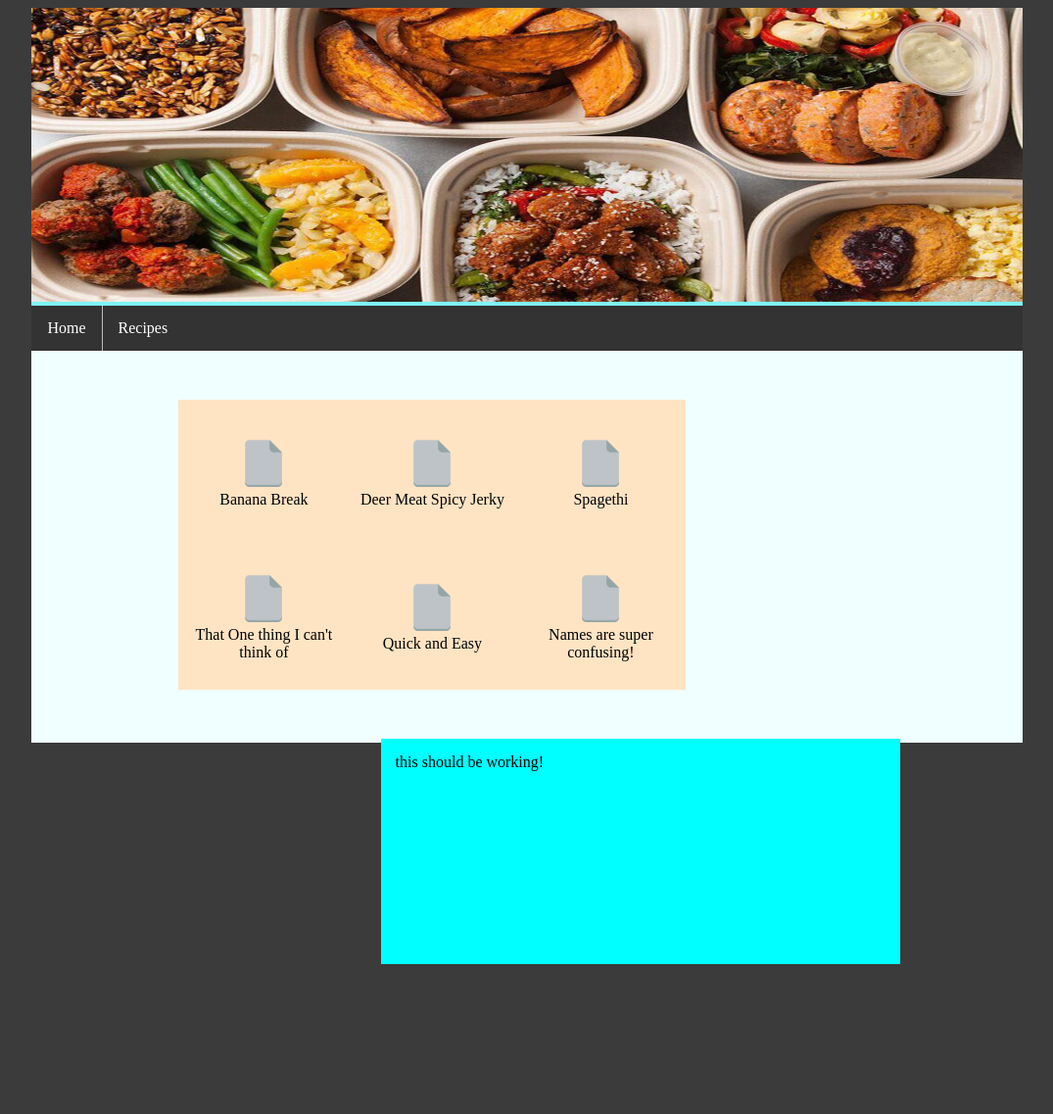
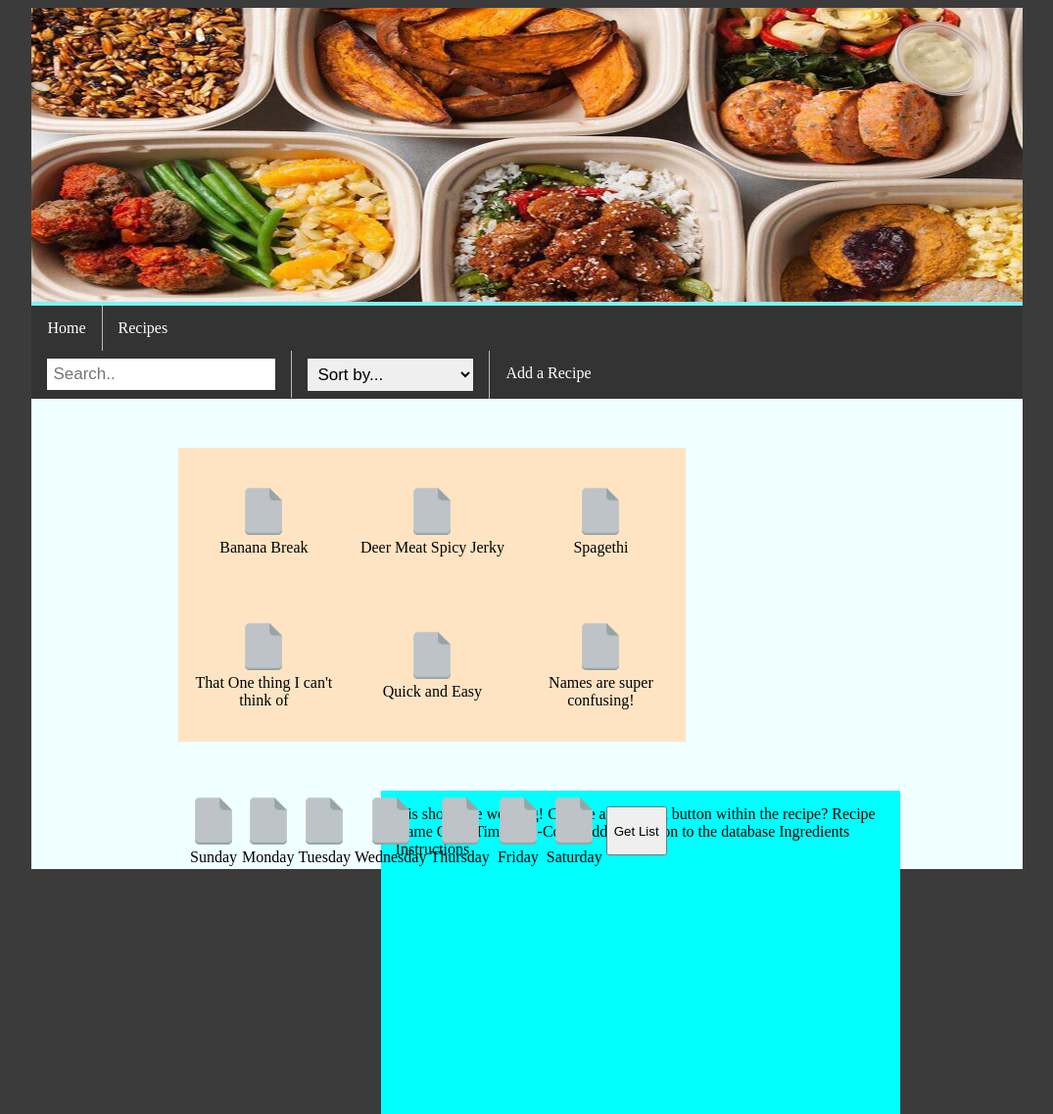
Before and after one commit to butters008/Metro-ICS325, a PHP site: page / in a window 1280 px wide. Shown: the whole page at 98% size, without its empty margins (102-1177 px from the left). Before the commit the page ends 984 px from the top, so only its background shows below. Run offline with PHP 8.4, Linux system fonts and the light colour scheme.

Commit message:
Updates to index

```diff
--- a/Style/index.css
+++ b/Style/index.css
@@ -1,10 +1,40 @@
+nav ul li input[type=text] {
+    float: right;
+    padding: 6px;
+    border: none;
+    margin-top: 8px;
+    margin-right: 16px;
+    margin-bottom: 8px;
+    margin-left: 16px;
+    font-size: 17px;
+  }
+
+#sort {
+    float: right;
+    padding: 6px;
+    border: none;
+    margin-top: 8px;
+    margin-right: 16px;
+    margin-bottom: 8px;
+    margin-left: 16px;
+    font-size: 17px;
+}
+
 #menu{
     float: left;
+    height: 300px;
     margin-top: 50px;
     margin-left: 150px;
     margin-right: auto;
     background-color: bisque;
     text-align: center;
+    position: relative;
+    left: 0;
+    overflow: auto;
+}
+
+#menu table, tbody{
+    max-height: inherit;
 }
 
 #menu td {
@@ -19,12 +49,15 @@
 
 #howToMakeBox{
     background-color: aqua;
+    height: 300px;
     width: 500px;
     float: right;
     margin-right: 125px;
     margin-top: 50px;
     min-height: 200px;
     padding: 15px;
+    position: relative;
+    right: 0;
 }
 
 .foodIcon{
@@ -32,3 +65,20 @@
     height: 50px;
 
 }
+
+#days {
+    width: inherit;
+    margin: auto;
+    text-align: center;
+    position: absolute;
+    bottom: 0;
+}
+
+#days table,tbody,tr,td {
+    margin: auto;
+}
+
+#list_btn {
+    width: 50;
+    height: 50px;
+}
--- a/Style/style.css
+++ b/Style/style.css
@@ -53,7 +53,9 @@ header{
 }
 main{
     width: 80%;
+    height: 60vh;
     min-height: 400px;
     background-color: azure;
     margin: auto;
+    position: relative;
 }
--- a/index.php
+++ b/index.php
@@ -12,9 +12,34 @@
     $foodName6 = "Names are super confusing!";
 ?>
 
+<nav>
+    <ul>
+        <li><input type="text" placeholder="Search.."></li>
+        <li>
+            <select name="sort" id="sort">
+                <option value="" disabled selected>Sort by...</option>
+                <option value="recipe_name">Recipe</option>
+                <option value="date_added">Date Added</option>
+                <option value="ingredient_count">Fewer Ingredients</option>
+            </select>
+        </li>
+        <li><li><a href='index.php'>Add a Recipe</a></li></li>
+    </ul>
+</nav>
 <main>
-    <table id="menu">
+    <div id="menu"> <!-- This will eventually need to be some kind of image selector. https://rvera.github.io/image-picker/ Limit Multiple Selects -->
+        <table>
             <tbody>
+                <tr>
+                    <td><img class="foodIcon" src="Images/emptyIcon.png" alt=""><br><?php  echo $foodName1; ?></td>
+                    <td><img class="foodIcon" src="Images/emptyIcon.png" alt=""><br><?php  echo $foodName2; ?></td>
+                    <td><img class="foodIcon" src="Images/emptyIcon.png" alt=""><br><?php  echo $foodName3; ?></td>
+                </tr>
+                <tr>
+                    <td><img class="foodIcon" src="Images/emptyIcon.png" alt=""><br><?php  echo $foodName4; ?></td>
+                    <td><img class="foodIcon" src="Images/emptyIcon.png" alt=""><br><?php  echo $foodName5; ?></td>
+                    <td><img class="foodIcon" src="Images/emptyIcon.png" alt=""><br><?php  echo $foodName6; ?></td>
+                </tr>
                 <tr>
                     <td><img class="foodIcon" src="Images/emptyIcon.png" alt=""><br><?php  echo $foodName1; ?></td>
                     <td><img class="foodIcon" src="Images/emptyIcon.png" alt=""><br><?php  echo $foodName2; ?></td>
@@ -27,8 +52,39 @@
                 </tr>
             </tbody>
         </table>
+    </div>
     <div id="howToMakeBox">
-        this should be working!
+        this should be working! Can we add an edit button within the recipe?
+        Recipe Name
+        Cook Time ?? <-Could add this option to the database
+        Ingredients
+        Instructions
+    </div>
+    <div id="days">
+        <form method="POST" action="list.php">
+            <!--I think we can set these dynamically based on the selected image above. Need to dig a bit more on how to do that with the image selector-->
+        <table>
+            <tbody>
+                <tr>
+                    <td><img class="foodIcon" src="Images/emptyIcon.png" alt=""><br><?php  echo "Sunday"; ?>
+                    <input type="hidden" id= "1" name="1" value=""/></td>
+                    <td><img class="foodIcon" src="Images/emptyIcon.png" alt=""><br><?php  echo "Monday"; ?>
+                    <input type="hidden" id="2" name="2" value=""/></td>
+                    <td><img class="foodIcon" src="Images/emptyIcon.png" alt=""><br><?php  echo "Tuesday"; ?>
+                    <input type="hidden" id="3" name="3" value=""/></td>
+                    <td><img class="foodIcon" src="Images/emptyIcon.png" alt=""><br><?php  echo "Wednesday"; ?>
+                    <input type="hidden" id= "4" name="4" value=""/></td>
+                    <td><img class="foodIcon" src="Images/emptyIcon.png" alt=""><br><?php  echo "Thursday"; ?>
+                    <input type="hidden" id= "5" name="5" value=""/></td>
+                    <td><img class="foodIcon" src="Images/emptyIcon.png" alt=""><br><?php  echo "Friday"; ?>
+                    <input type="hidden" id= "6" name="6" value=""/></td>
+                    <td><img class="foodIcon" src="Images/emptyIcon.png" alt=""><br><?php  echo "Saturday"; ?>
+                    <input type="hidden" id= "7" name="7" value=""/></td>
+                    <td><input type="submit" id="list_btn" value="Get List"></td>
+                </tr>
+            </tbody>
+        </table>
+    </form>
     </div>
 </main>
 
```
Also changed, not shown: README.md. Lines whose indentation alone changed are shown as unchanged.
